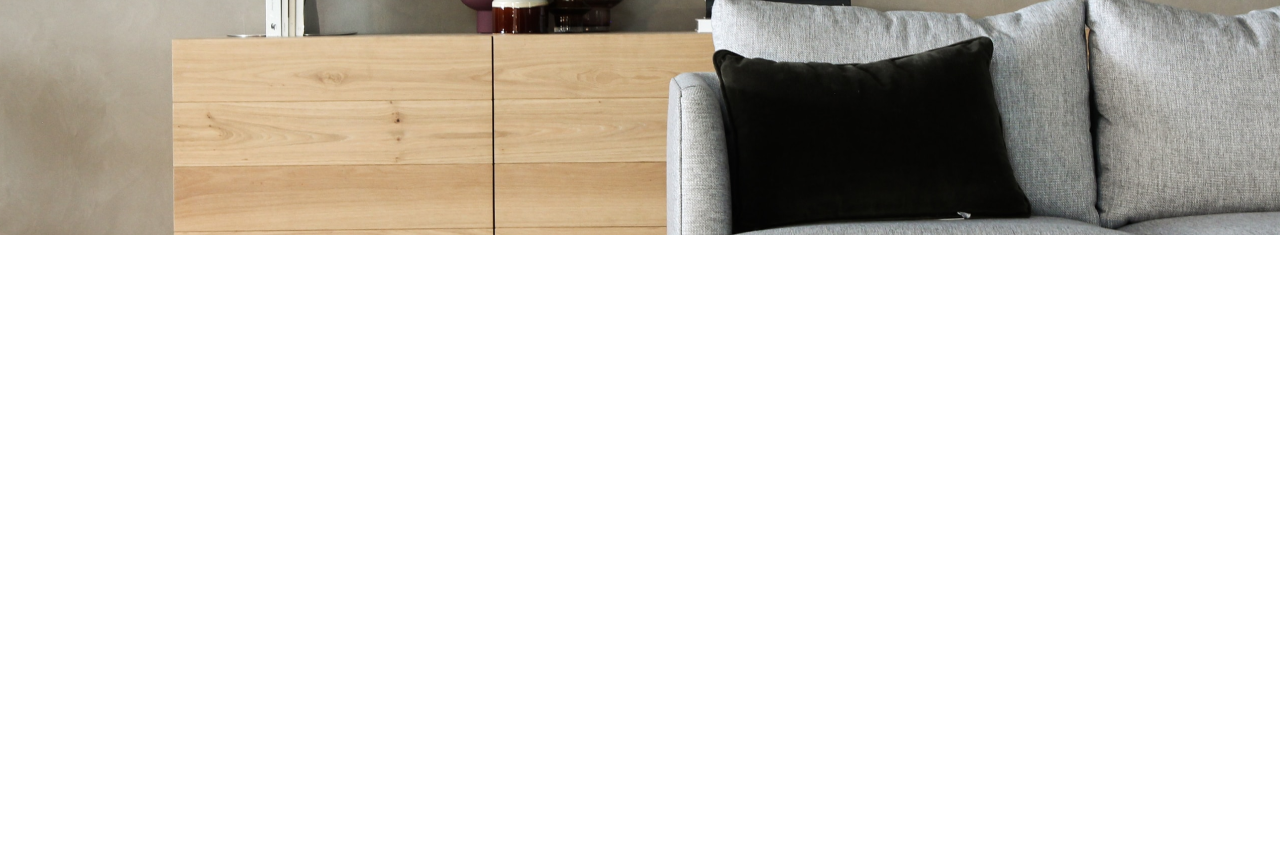
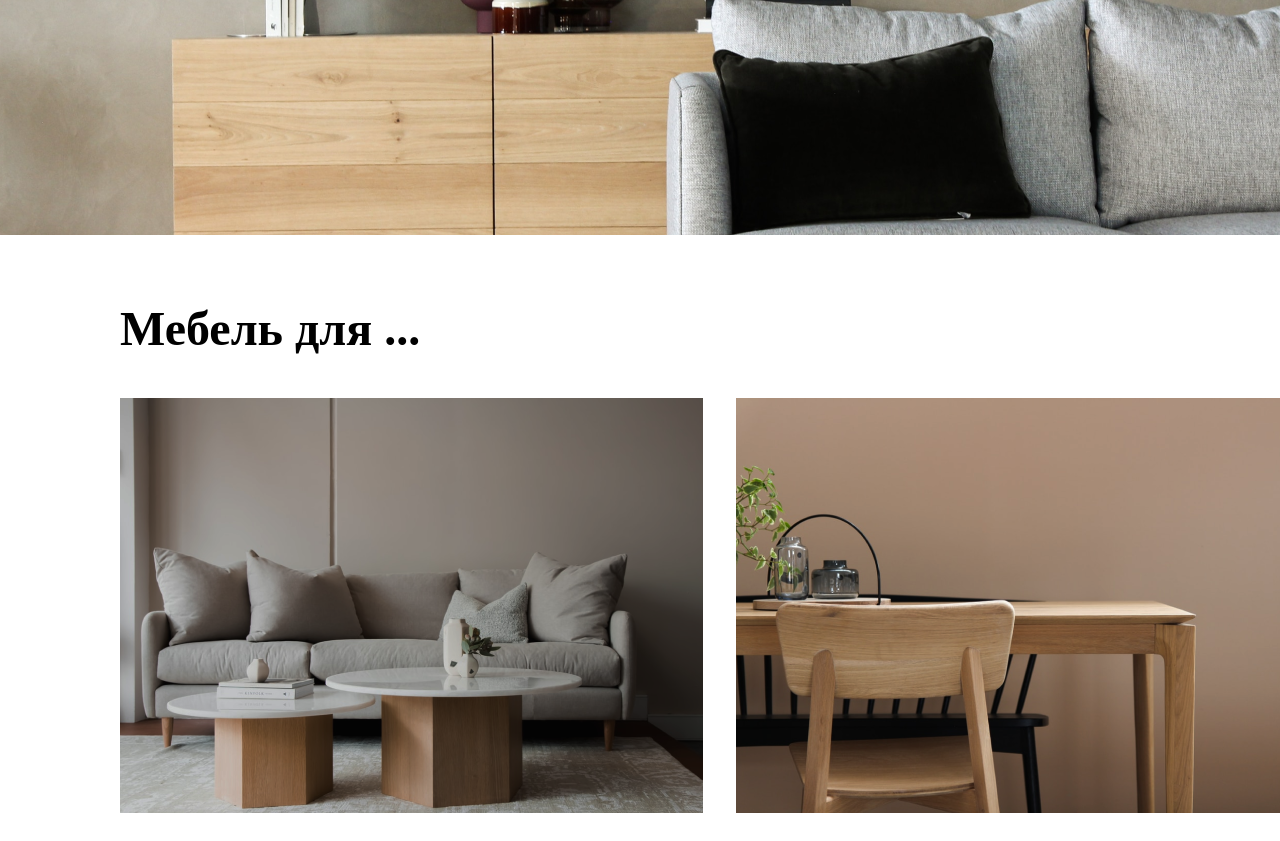
Before and after one commit to rkokins/Git_Training, a plain HTML site: page index.html in a window 1280 px wide. Shown: the part 500-1341 px from the top of the page. Before the commit the page ends 800 px from the top, so only its background shows below. Drawn offline with Linux system fonts and the light colour scheme.

Commit message:
FE is fun :), start of main content

```diff
--- a/index.html
+++ b/index.html
@@ -30,5 +30,19 @@
             <a href="#">Перейти в каталог</a>
         </div>
     </header>
+    <main>
+        <div class="main-container">
+            <div class="furniture-container">
+                <h2>Мебель для ... </h2>
+                <div class="furniture-container__image-container">
+                    <img src="./assets/images/furniture/sofa.png" alt="">
+                    <img src="./assets/images/furniture/table.png" alt="">
+                    <img src="./assets/images/furniture/kitchen.png" alt="">
+                    <img src="./assets/images/furniture/kidroom.png" alt="">
+                    <img src="./assets/images/furniture/bathroom.png" alt="">
+                </div>
+            </div>
+        </div>
+    </main>
 </body>
 </html>
--- a/style.sass
+++ b/style.sass
@@ -15,6 +15,7 @@ html,body
         height: 735px
         background-image: url('./assets/images/header_bacground.png')
         display: flex
+        margin: auto
         flex-direction: column
         align-items: center
         nav
@@ -82,3 +83,22 @@ html,body
                 font-weight: 400
                 font-size: 16px
                 line-height: 24px
+    main
+        width: 1440px
+        margin: auto
+        .main-container
+            display: flex
+            flex-direction: column
+            align-items: center
+            .furniture-container
+                width: 1200px
+                h2
+                    font-weight: 600
+                    font-size: 48px
+                    line-height: 59px
+                    margin-top: 64px
+                &__image-container
+                    display: flex
+                    flex-wrap: wrap
+                    justify-content: space-between
+                    row-gap: 31px
```
Also changed, not shown: assets/images/furniture/bathroom.png (added), assets/images/furniture/kidroom.png (added), assets/images/furniture/kitchen.png (added), assets/images/furniture/sofa.png (added), assets/images/furniture/table.png (added), style.css, 1 other file.
